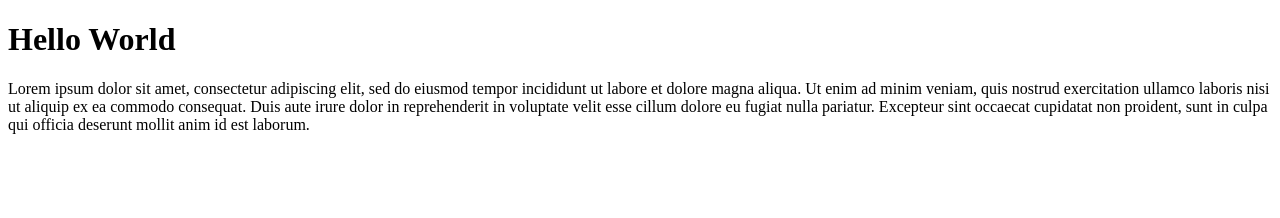
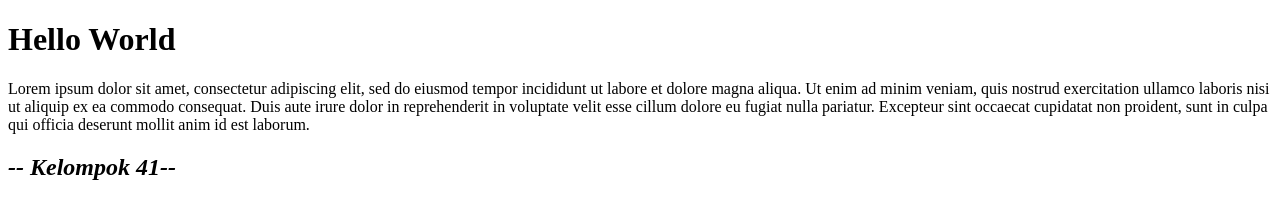
Before and after one commit to rregitahutri/pertama-belajargithub, a plain HTML site: page index.html in a window 1280 px wide. Drawn offline with Linux system fonts and the light colour scheme.

Commit message:
push kedua

```diff
--- a/index.html
+++ b/index.html
@@ -10,4 +10,5 @@
     <p>
         Lorem ipsum dolor sit amet, consectetur adipiscing elit, sed do eiusmod tempor incididunt ut labore et dolore magna aliqua. Ut enim ad minim veniam, quis nostrud exercitation ullamco laboris nisi ut aliquip ex ea commodo consequat. Duis aute irure dolor in reprehenderit in voluptate velit esse cillum dolore eu fugiat nulla pariatur. Excepteur sint occaecat cupidatat non proident, sunt in culpa qui officia deserunt mollit anim id est laborum.
     </p>
+    <h2><i>-- Kelompok 41--</i></h2>
 </body>
```
